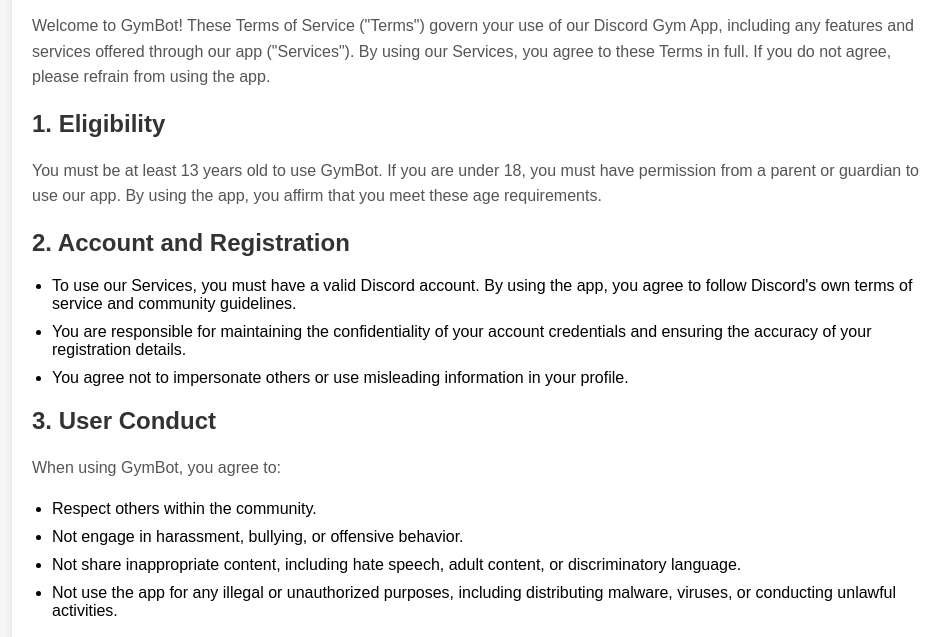
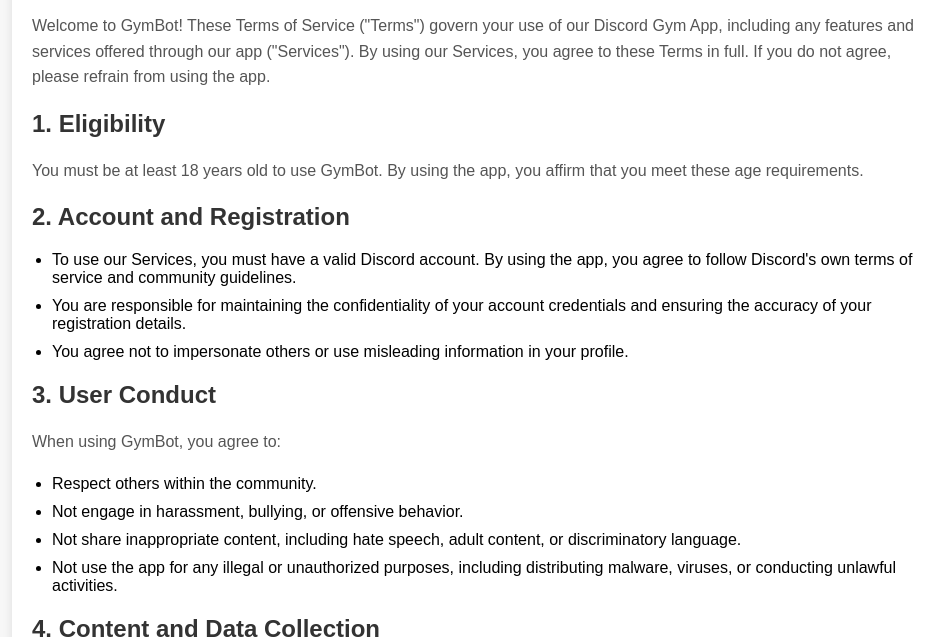
Before and after one commit to billonium4535/DiscordGymBot, a plain HTML site: page docs/TOS.html in a window 1280 px wide. Shown: the part 146-783 px from the top of the page, without its empty margins (158-1108 px from the left). Drawn offline with Linux system fonts and the light colour scheme.

Commit message:
Update TOS.html

```diff
--- a/docs/TOS.html
+++ b/docs/TOS.html
@@ -55,7 +55,7 @@
         <p>Welcome to GymBot! These Terms of Service ("Terms") govern your use of our Discord Gym App, including any features and services offered through our app ("Services"). By using our Services, you agree to these Terms in full. If you do not agree, please refrain from using the app.</p>
 
         <h2>1. Eligibility</h2>
-        <p>You must be at least 13 years old to use GymBot. If you are under 18, you must have permission from a parent or guardian to use our app. By using the app, you affirm that you meet these age requirements.</p>
+        <p>You must be at least 18 years old to use GymBot. By using the app, you affirm that you meet these age requirements.</p>
 
         <h2>2. Account and Registration</h2>
         <ul>
```
